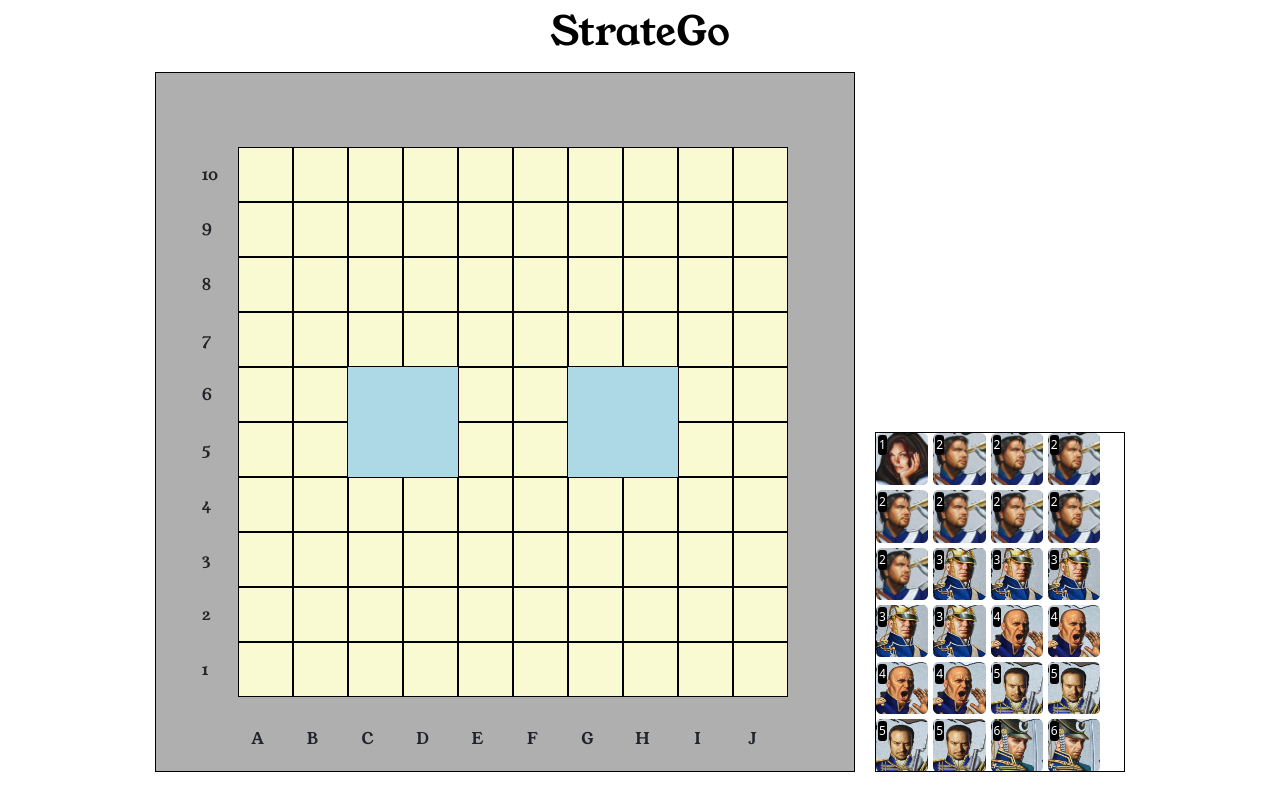
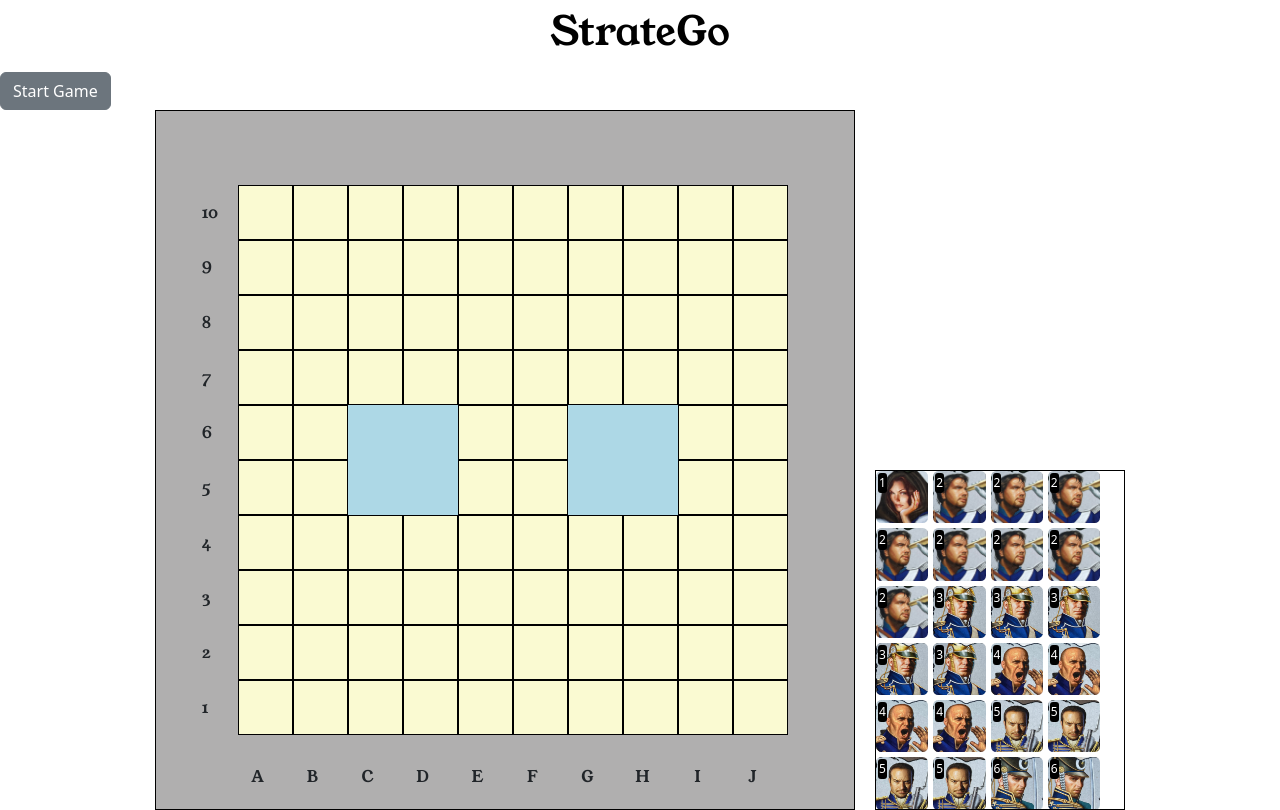
Before and after one commit to DenKim94/PRJ_StrateGoWeb, a React (Create React App) app in the folder client/game-app/: page / in a window 1280 px wide. Built offline with nearby package versions, Linux system fonts and the light colour scheme.

Commit message:
Added a Button Component

```diff
--- a/client/game-app/src/App.jsx
+++ b/client/game-app/src/App.jsx
@@ -1,8 +1,9 @@
 import React from 'react';
 import './App.css';
-import * as parameters from './components/parameters';
+import * as parameters from './game-logic/parameters';
 import GameField from './components/GameField';
 import GameLogo from './components/GameLogo';
+import Button from './components/Button';
 
 /* ******************************************************************* */
 /**** Add user inputs ****/
@@ -10,15 +11,18 @@ let userSettings = {
     colorPlayer: 'blue',  // player color as placeholder [string]
     ready2Play: true,    // state as placeholder [boolean]
 };
+/*** Functions after click a button ****/
+function startGame(){
+    console.log(">> Start Game: In Progress...")
+}
 
 const App = () => {
 
     /*** Rendering the components ***/
     return(
         <div className = "App">
-            <div>
-                <GameLogo />
-            </div>
+            <GameLogo/>
+            <Button buttonName={'Start Game'} onCklickFunction={startGame}/>
             <GameField gameFieldSettings = {parameters.gameFieldObj} gameSettings = {userSettings}/>
         </div>
     )
--- /dev/null
+++ b/client/game-app/src/components/Button.jsx
@@ -0,0 +1,9 @@
+function Button({buttonName, onCklickFunction}){
+
+    return (
+        <button type="button" className="btn btn-secondary" onClick={onCklickFunction}>
+            {buttonName}
+        </button>
+    );
+}
+export default Button;
--- a/client/game-app/src/components/GameField.jsx
+++ b/client/game-app/src/components/GameField.jsx
@@ -1,10 +1,10 @@
 import React, {useState} from 'react';
 import { DragDropContext, Droppable } from 'react-beautiful-dnd';
 import './GameField.css'
-import { genCfg } from './parameters';
+import { genCfg } from '../game-logic/parameters.js';
 import SingleField from './SingleField';
 import FigureStorage from './FigureStorage';
-import { figProperties } from './parameters';
+import { figProperties } from '../game-logic/parameters.js';
 import * as helperFcn from './functions/helperFunctions.js'
 import * as gameLogic from '../game-logic/gameLogic.js'
 import YAxis from './yAxis';
--- a/client/game-app/src/game-logic/gameLogic.js
+++ b/client/game-app/src/game-logic/gameLogic.js
@@ -1,6 +1,6 @@
 // import * as helperFcn from '../components/functions/helperFunctions.js'
-import { genCfg } from '../components/parameters';
-import { gameFieldObj } from '../components/parameters';
+import { genCfg } from './parameters';
+import { gameFieldObj } from './parameters';
 
 /**** Helper function to get the index of the game-field-array ****/
 function getIndexOfGameField(stateArray, fieldObj){
--- a/client/game-app/src/components/parameters.js
+++ b/client/game-app/src/game-logic/parameters.js
@@ -4,7 +4,7 @@
 
 /**** General/Global Configurations ****/
 export const genCfg = {
-    debugMode: true,  /* Boolean for showing parameter values in the console (if true) */
+    debugMode: false,  /* Boolean for showing parameter values in the console (if true) */
 };
 
 /**** Settings for Component: GameField ****/
```
